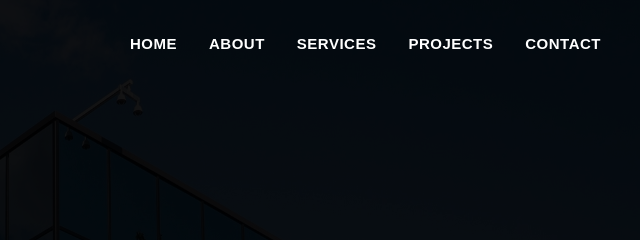
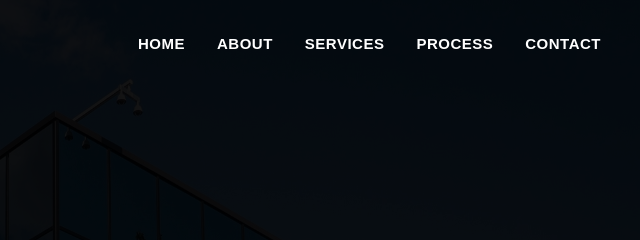
Before and after one commit to PrashanthGopal/Religate_softwares, a plain HTML site: page index.html in a window 1280 px wide. Shown: the top 240 px of the page, 578-1218 px from the left. Drawn offline with Linux system fonts and the light colour scheme; some packages are replaced by stand-ins of ours; a web font is replaced by a local one.

Commit message:
Update index.html

```diff
--- a/index.html
+++ b/index.html
@@ -81,7 +81,7 @@
         </li>
         <li class="nav-item ">
           <a href="#process" class="nav-link js-scroll-trigger">
-            Projects
+            Process
           </a>
         </li>
 
```
